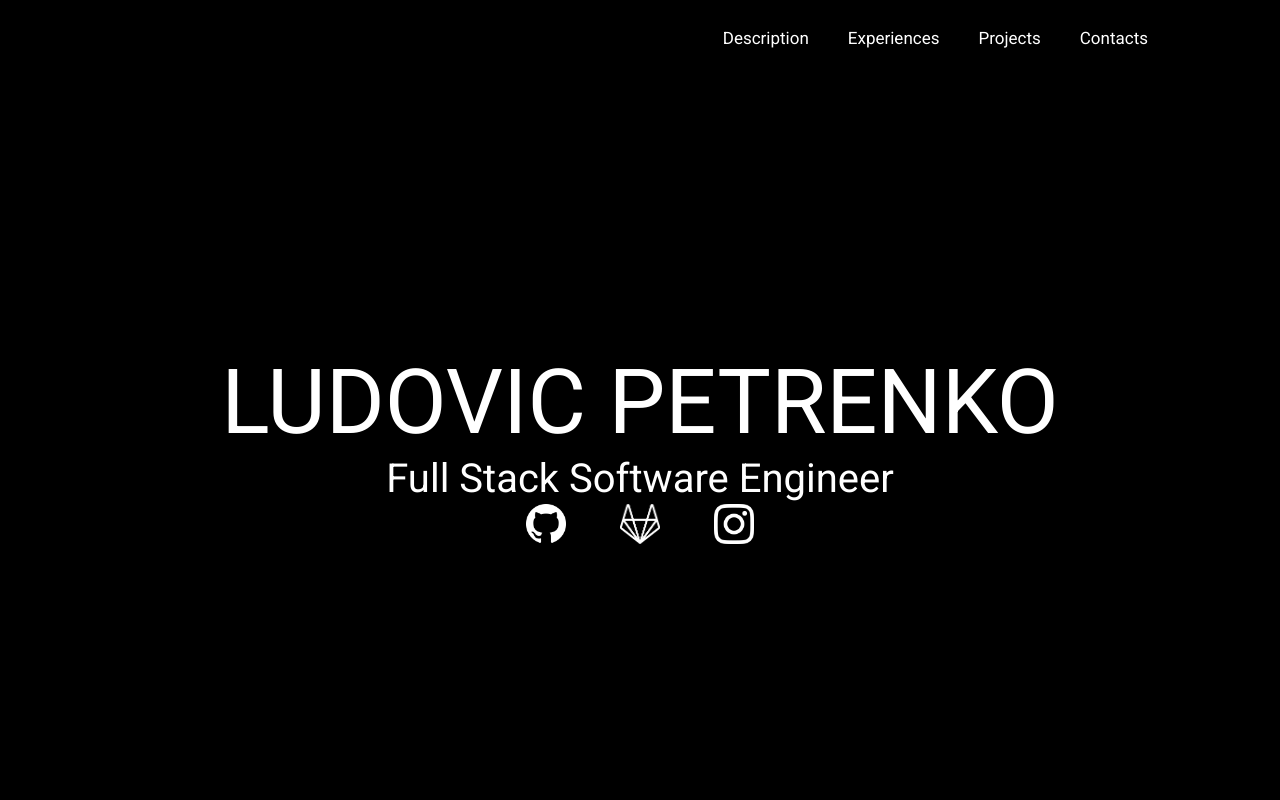
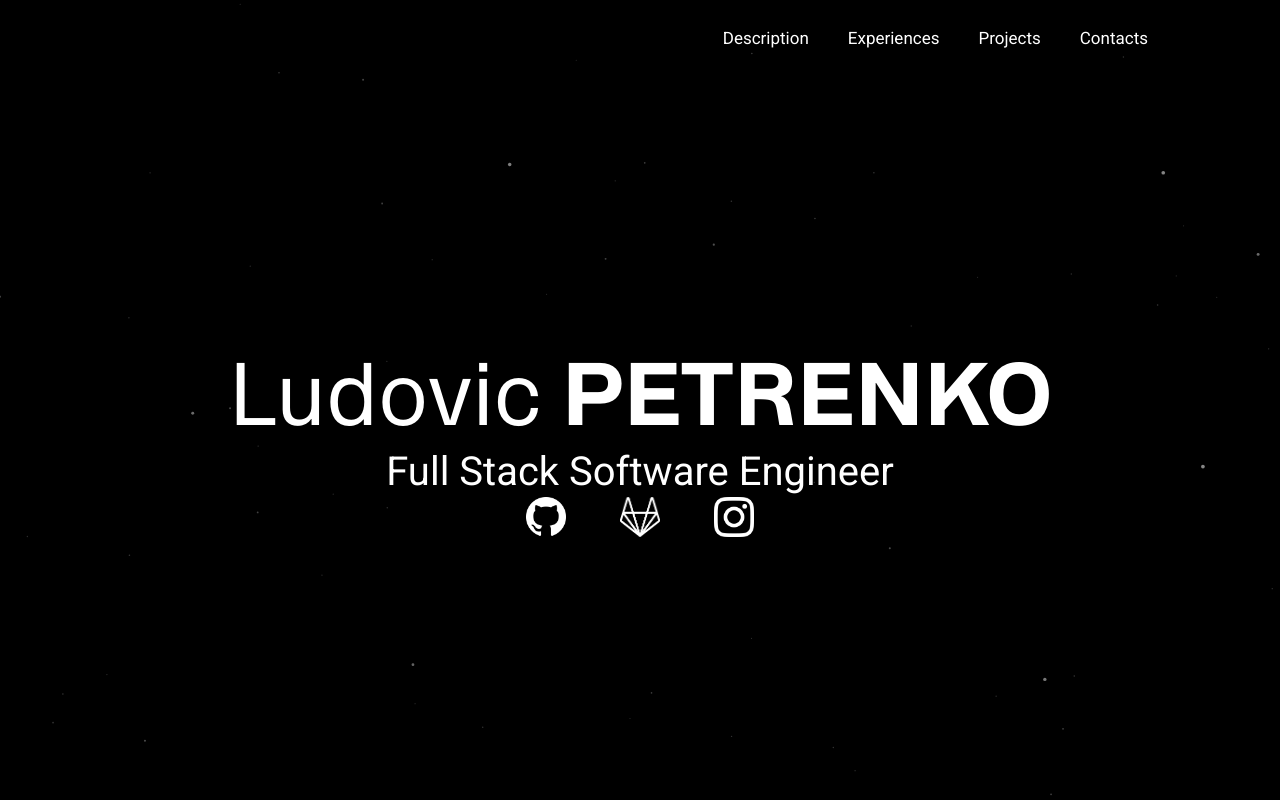
Before and after one commit to Ludonope/ludonope.com, a Vue app: page /#/ in a window 1280 px wide. Shown: the top 800 px of the page. Built offline with nearby package versions, Linux system fonts and the light colour scheme; what vue-mq would draw is missing.

Commit message:
Modified intro component

```diff
--- a/src/components/Introduction.vue
+++ b/src/components/Introduction.vue
@@ -1,9 +1,12 @@
 <template lang="pug">
-  .background
+  .container
+    Particles.background
     .content(:class="$mq")
       div
       transition(name="fade")
-        .title(v-show="!delays.title") LUDOVIC PETRENKO
+        .title(v-show="!delays.title")
+          .first Ludovic
+          .last PETRENKO
       transition(name="slide")
         .subtitle(v-show="!delays.subtitle") {{ $t('intro.subtitle') }}
       .links
@@ -21,9 +24,13 @@
 <script lang="ts">
 import Vue from 'vue'
 import Component from 'vue-class-component'
+import Particles from '@/components/Particles'
 
 @Component({
-  name: 'Introduction'
+  name: 'Introduction',
+  components: {
+    Particles
+  }
 })
 export default class Introduction extends Vue {
   delays: any
@@ -50,14 +57,23 @@ export default class Introduction extends Vue {
 </script>
 
 <style lang="scss" scoped>
-.background {
+.container {
   width: 100%;
   height: 900px;
-  background: black;
+  // background: black;
   color: white;
   display: grid;
   align-content: center;
   justify-content: center;
+  position: relative;
+}
+
+.background {
+  width: 100%;
+  height: 100vh;
+  position: absolute;
+  top: 0;
+  left: 0;
 }
 
 .content {
@@ -68,18 +84,41 @@ export default class Introduction extends Vue {
 
   &.tablet-landscape, &.desktop, &.large-desktop {
     height: 500px;
-    grid-template-rows: 10% 40% 10% 40%;
+    // grid-template-rows: 50% 10% 30%;
+    grid-template-rows: 28% 22% 10% 40%;
   }
   &.phone, &.tablet-portrait {
     height: 700px;
-    grid-template-rows: 20% 30% 20% 30%;
+    // grid-template-rows: 60% 20% 20%;
+    grid-template-rows: 30% 20% 20% 30%;
   }
+  z-index: 0;
 }
 
 .title {
-  font-family: 'Roboto';
-  font-weight: 400;
+  font-weight: 100;
   font-size: 90px;
+  display: grid;
+  width: 100%;
+  grid-column-gap: 20px;
+  justify-content: center;
+  grid-template-columns: repeat(2, auto);
+  grid-row-gap: 20px;
+  .first {
+    grid-column: 1 / 2;
+    // grid-row: 1 / 2;
+    font-family: 'ZwizzRegular';
+  }
+
+  .last {
+    grid-column: 2 / 3;
+    font-family: 'ZwizzBold';
+  }
+
+  .all {
+    grid-column: 1 / 4;
+    grid-row: 1/ 3;
+  }
 }
 
 .subtitle {
```
